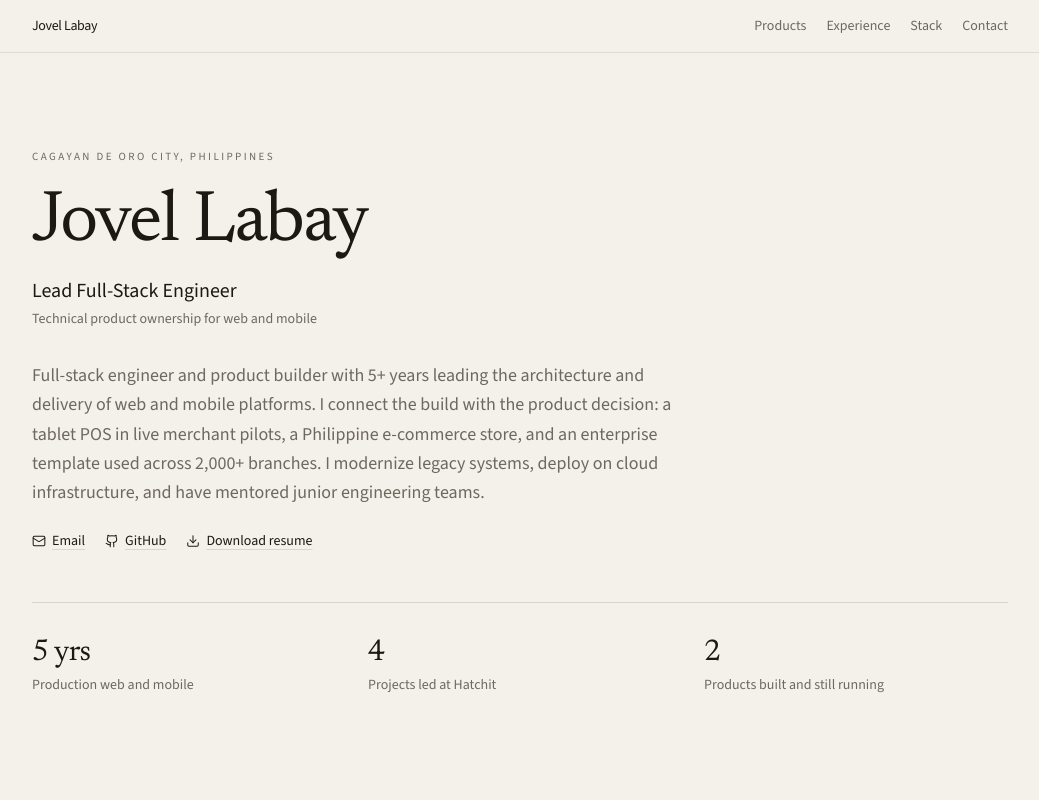
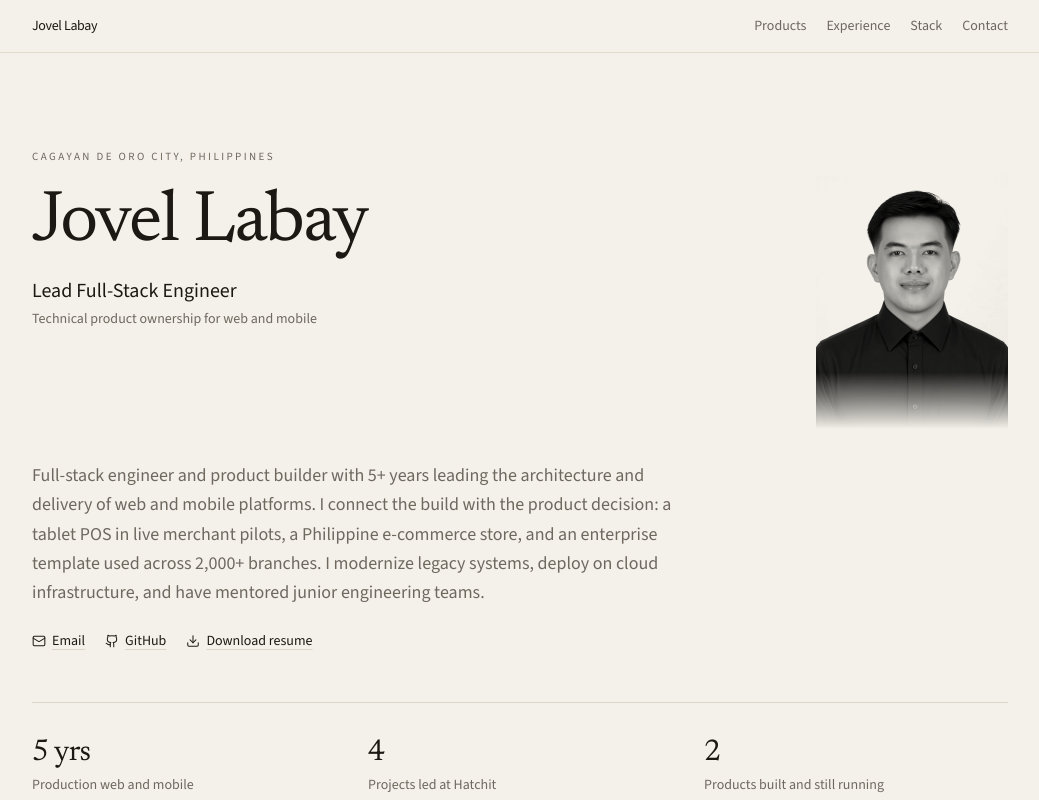
Before and after one commit to JovelLabay/jovellabay-portfolio, a Next.js app: page / in a window 1280 px wide. Shown: the top 800 px of the page, without its empty margins (120-1159 px from the left). Built offline with nearby package versions, Linux system fonts and the light colour scheme.

Commit message:
Few addition

```diff
--- a/components/hero.tsx
+++ b/components/hero.tsx
@@ -4,14 +4,36 @@ import { facts, profile } from "@/lib/profile";
 export function Hero() {
   return (
     <section id="top" className="mx-auto max-w-5xl px-6 pb-20 pt-16 md:pb-28 md:pt-24">
+      <div className="md:flex md:items-start md:justify-between md:gap-16">
+        <div className="min-w-0">
           <p className="text-[11px] font-medium uppercase tracking-[0.22em] text-muted">
             {profile.location}
           </p>
           <h1 className="mt-5 max-w-3xl font-serif text-5xl leading-[1.05] tracking-tight md:text-7xl">
             {profile.name}
           </h1>
-      <p className="mt-4 text-lg text-ink md:text-xl">{profile.role}</p>
+          <div className="mt-4 flex items-start justify-between gap-4">
+            <div>
+              <p className="text-lg text-ink md:text-xl">{profile.role}</p>
               <p className="mt-1 text-sm text-muted">{profile.focus}</p>
+            </div>
+            <img
+              src="/jovel-labay.jpg"
+              alt="Portrait of Jovel Labay"
+              width={1024}
+              height={1024}
+              className="h-24 w-20 shrink-0 object-cover object-[center_12%] grayscale contrast-110 mix-blend-multiply [mask-image:linear-gradient(to_bottom,black_78%,transparent)] md:hidden"
+            />
+          </div>
+        </div>
+        <img
+          src="/jovel-labay.jpg"
+          alt="Portrait of Jovel Labay"
+          width={1024}
+          height={1024}
+          className="mt-6 hidden h-64 w-48 shrink-0 object-cover object-[center_12%] grayscale contrast-110 mix-blend-multiply [mask-image:linear-gradient(to_bottom,black_78%,transparent)] md:block"
+        />
+      </div>
       <p className="mt-8 max-w-2xl text-base leading-relaxed text-muted md:text-lg">
         {profile.summary}
       </p>
--- a/components/see-more.tsx
+++ b/components/see-more.tsx
@@ -11,7 +11,7 @@ export function SeeMore({ children }: { children: React.ReactNode }) {
         type="button"
         aria-expanded={open}
         onClick={() => setOpen((value) => !value)}
-        className="cursor-pointer text-sm underline decoration-line underline-offset-4 hover:decoration-ink"
+        className="cursor-pointer text-sm text-muted transition-colors hover:text-ink"
       >
         {open ? "See less" : "See more"}
       </button>
--- a/lib/profile.ts
+++ b/lib/profile.ts
@@ -192,6 +192,10 @@ export const skillGroups = [
     ],
   },
   {
+    label: "AI",
+    items: ["Cursor", "Generative AI", "Model running", "Model testing"],
+  },
+  {
     label: "Domains",
     items: [
       "E-commerce",
```
Also changed, not shown: public/jovel-labay.jpg (added). Lines whose indentation alone changed are shown as unchanged.
